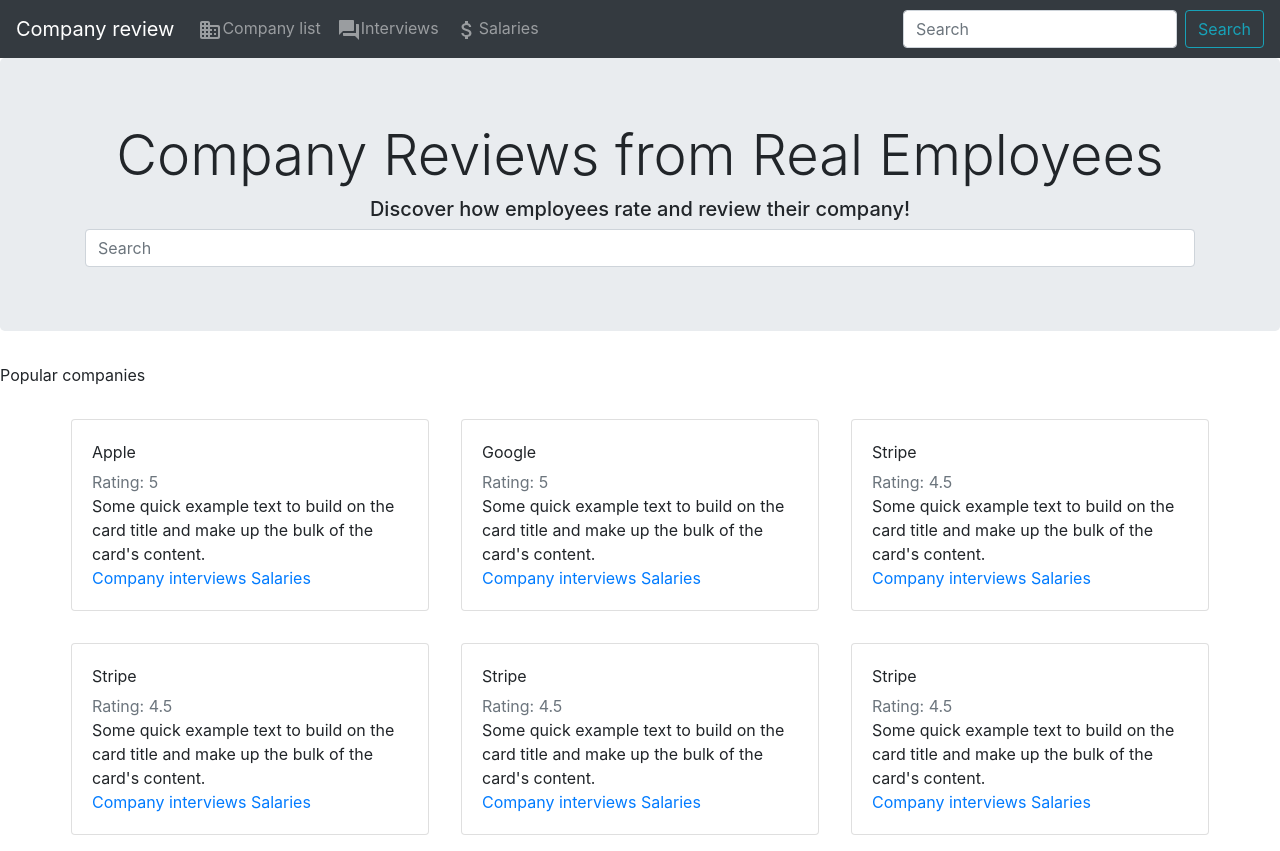
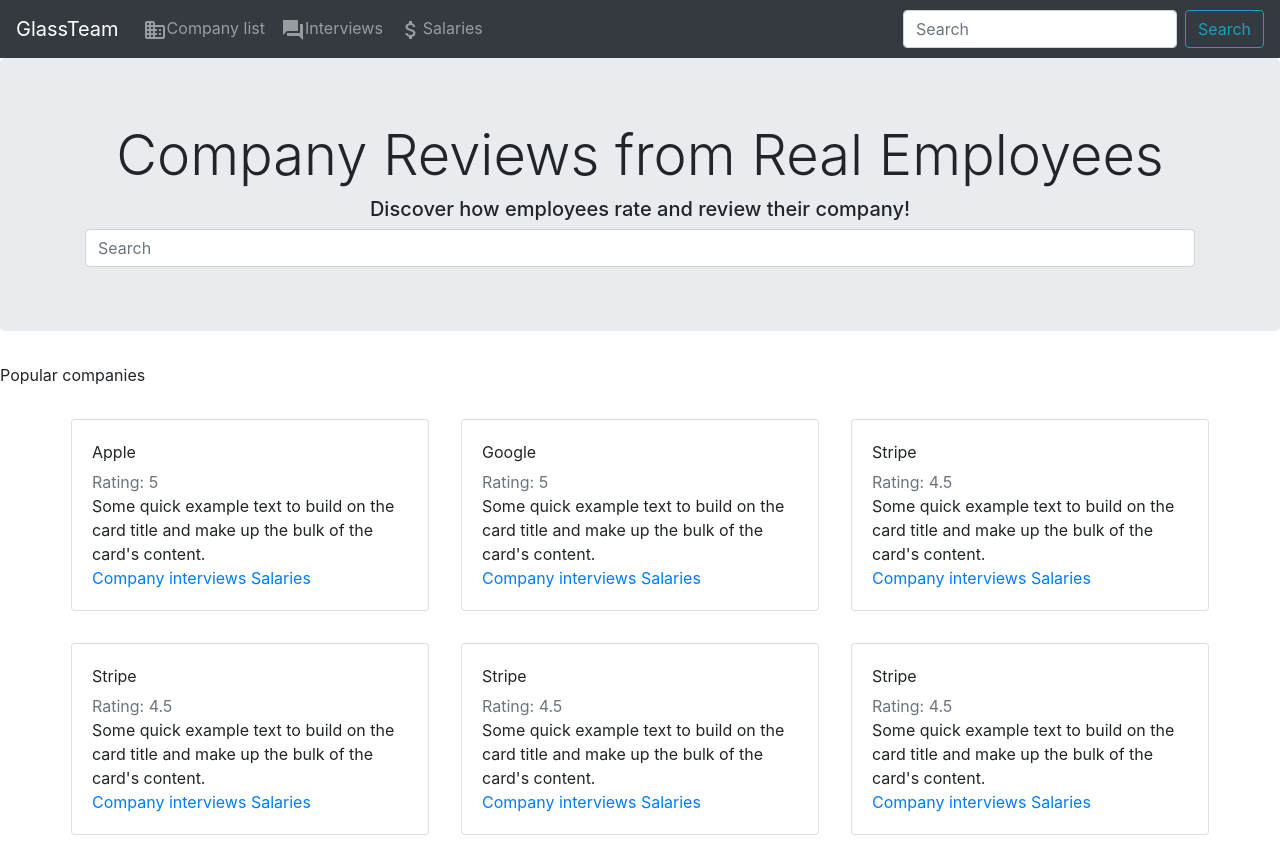
Before and after one commit to SeitzhanSanzhar/company-review, a React (Create React App) app: page / in a window 1280 px wide. Built offline with nearby package versions, Linux system fonts and the light colour scheme.

Commit message:
Refactor and change icon & title

```diff
--- a/package.json
+++ b/package.json
@@ -14,6 +14,7 @@
     "@types/react-dom": "^16.9.8",
     "bootstrap": "^4.5.3",
     "jquery": "^3.5.1",
+    "material-ui-icons": "^1.0.0-beta.36",
     "popper.js": "^1.16.1",
     "react": "^17.0.0",
     "react-bootstrap": "^1.3.0",
--- a/public/index.html
+++ b/public/index.html
@@ -2,7 +2,7 @@
 <html lang="en">
   <head>
     <meta charset="utf-8" />
-    <link rel="icon" href="%PUBLIC_URL%/favicon.ico" />
+    <link rel="icon" href="%PUBLIC_URL%/iconfinder_business_economic_finance_interprise_company_rocket_2570303.ico" />
     <meta name="viewport" content="width=device-width, initial-scale=1" />
     <meta name="theme-color" content="#000000" />
     <meta
@@ -24,7 +24,7 @@
       work correctly both with client-side routing and a non-root public URL.
       Learn how to configure a non-root public URL by running `npm run build`.
     -->
-    <title>React App</title>
+    <title>GlassTeam</title>
   </head>
   <body>
     <noscript>You need to enable JavaScript to run this app.</noscript>
--- a/src/components/app/App.tsx
+++ b/src/components/app/App.tsx
@@ -5,7 +5,7 @@
 import Login from "../login/Login";
 import HeaderLogged from "../header_logged/HeaderLogged";
 import CompanyListItem from "../company_list_item/CompanyListItem";
-import CompanyList from "../company_lilst/CompanyList";
+import CompanyList from "../company_list/CompanyList";
 
 function App() {
   return (
--- a/src/components/header_logged/HeaderLogged.tsx
+++ b/src/components/header_logged/HeaderLogged.tsx
@@ -13,11 +13,11 @@
   return (
     <>
       <Navbar bg="dark" variant="dark">
-        <Navbar.Brand href="#home">Company review</Navbar.Brand>
+        <Navbar.Brand href="home">GlassTeam</Navbar.Brand>
         <Nav className="mr-auto">
-          <Nav.Link href="#home"><BusinessRoundedIcon color='inherit'/>Company list</Nav.Link>
-          <Nav.Link href="#features"><QuestionAnswerIcon color='inherit'/>Interviews</Nav.Link>
-          <Nav.Link href="#pricing"><AttachMoneyIcon color='inherit'/>Salaries</Nav.Link>
+          <Nav.Link href="home"><BusinessRoundedIcon color='inherit'/>Company list</Nav.Link>
+          <Nav.Link href="interviews"><QuestionAnswerIcon color='inherit'/>Interviews</Nav.Link>
+          <Nav.Link href="salaries"><AttachMoneyIcon color='inherit'/>Salaries</Nav.Link>
         </Nav>
         <Form inline>
           <FormControl type="text" placeholder="Search" className="mr-sm-2" />
```
Also changed, not shown: src/components/company_list/CompanyList.css (renamed from src/components/company_lilst/CompanyList.css), src/components/company_list/CompanyList.tsx (renamed from src/components/company_lilst/CompanyList.tsx), src/models/CompanyData.ts (line endings or trailing spaces), 2 other files (tests, documents, lock files or other folders).
